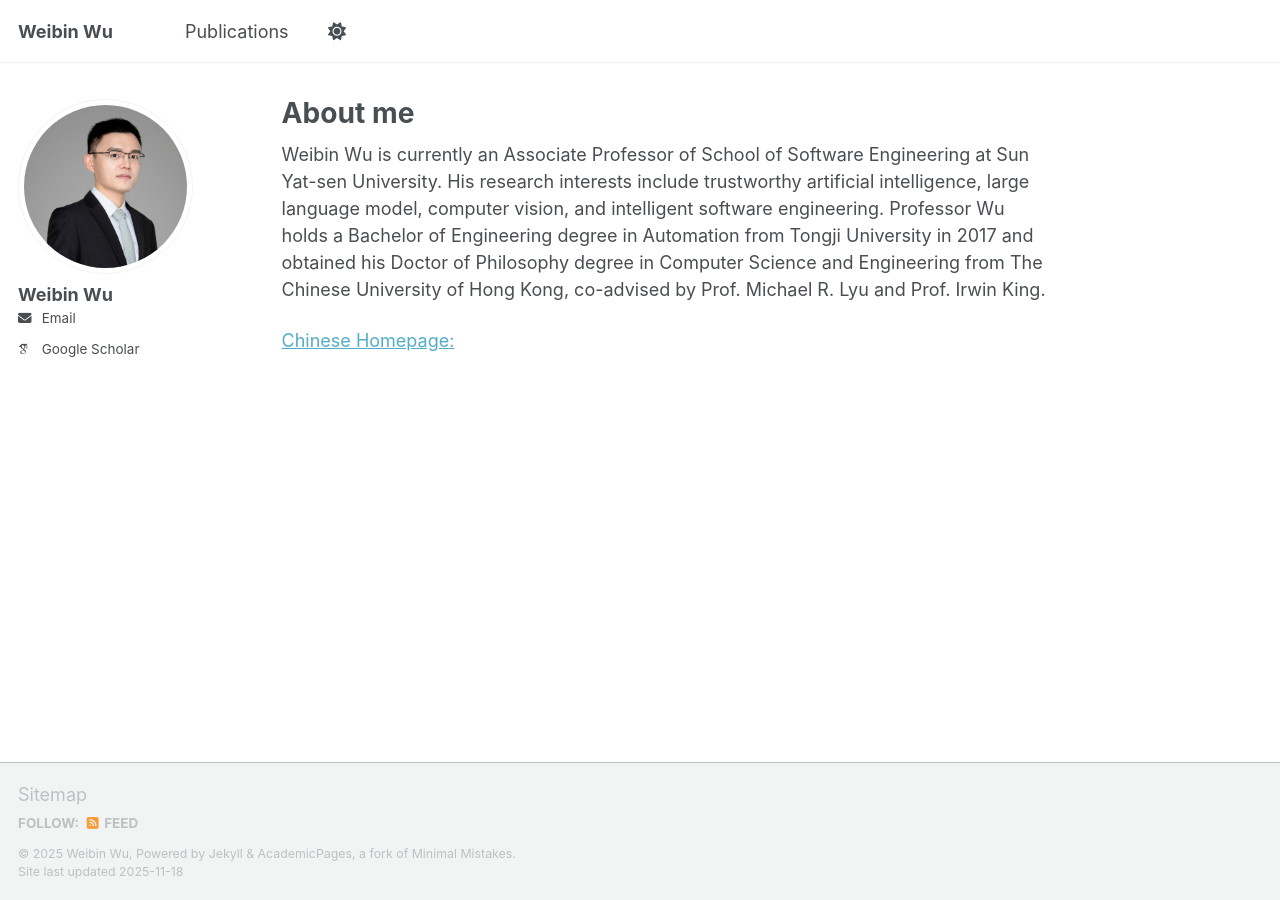
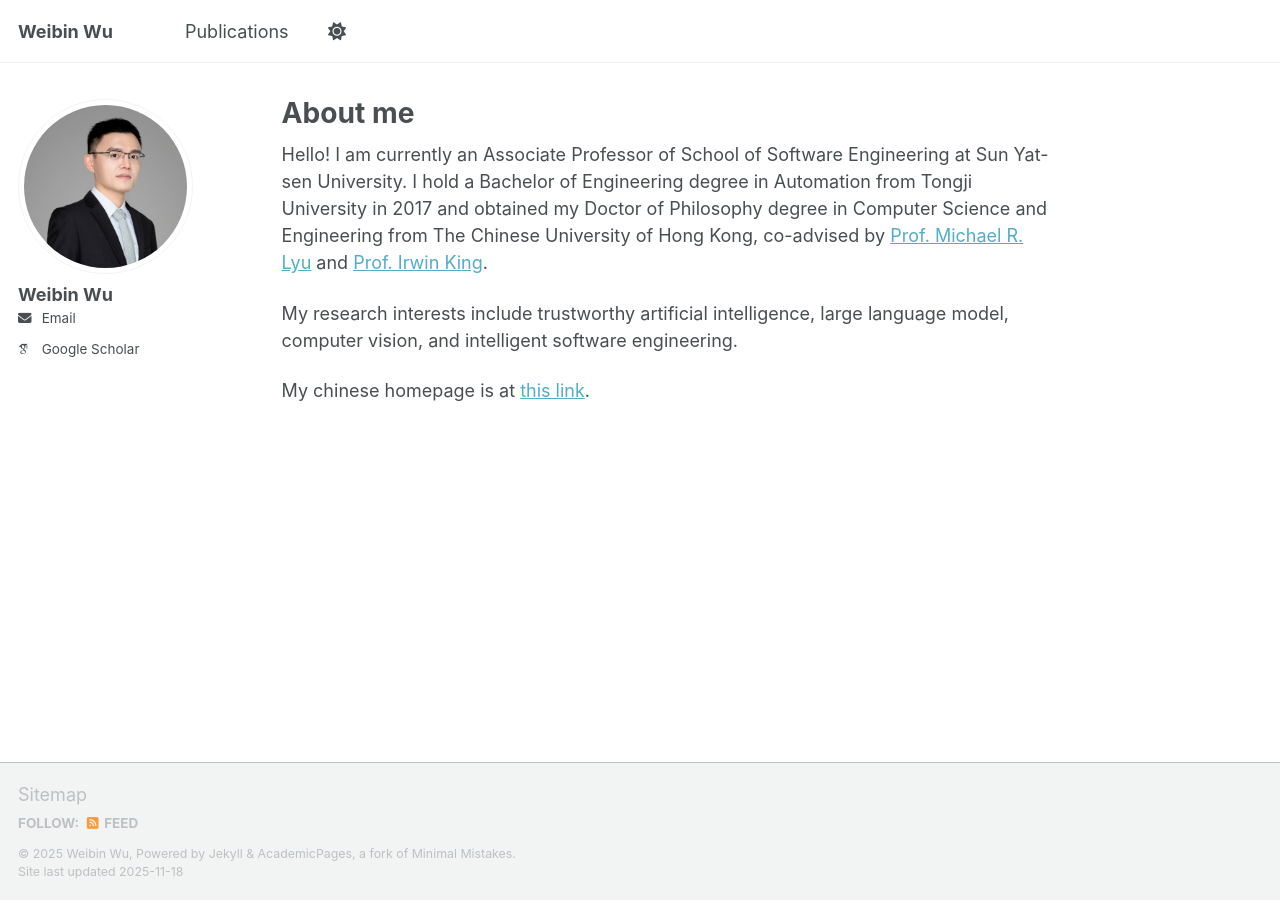
Before and after one commit to Weibin-W/weibin-w.github.io, a Jekyll site: the page built from _pages/about.md, in a window 1280 px wide. Built offline with Jekyll 4.4.1, drawn with Linux system fonts in a browser that asks for light colours; some web fonts are replaced; a script that is not in the unit is left out.

Commit message:
Update about.md

```diff
--- a/_pages/about.md
+++ b/_pages/about.md
@@ -7,6 +7,9 @@ redirect_from:
   - /about.html
 ---
 
-Weibin Wu is currently an Associate Professor of School of Software Engineering at Sun Yat-sen University. His research interests include trustworthy artificial intelligence, large language model, computer vision, and intelligent software engineering. Professor Wu holds a Bachelor of Engineering degree in Automation from Tongji University in 2017 and obtained his Doctor of Philosophy degree in Computer Science and Engineering from The Chinese University of Hong Kong, co-advised by Prof. Michael R. Lyu and Prof. Irwin King.
+Hello! I am currently an Associate Professor of School of Software Engineering at Sun Yat-sen University. I hold a Bachelor of Engineering degree in Automation from Tongji University in 2017 and obtained my Doctor of Philosophy degree in Computer Science and Engineering from The Chinese University of Hong Kong, co-advised by [Prof. Michael R. Lyu](https://www.cse.cuhk.edu.hk/lyu) and [Prof. Irwin King](https://www.cse.cuhk.edu.hk/irwin.king).
 
-[Chinese Homepage:](https://sse.sysu.edu.cn/teacher/249)
+My research interests include trustworthy artificial intelligence, large language model, computer vision, and intelligent software engineering.
+
+
+My chinese homepage is at [this link](https://sse.sysu.edu.cn/teacher/249).
```
